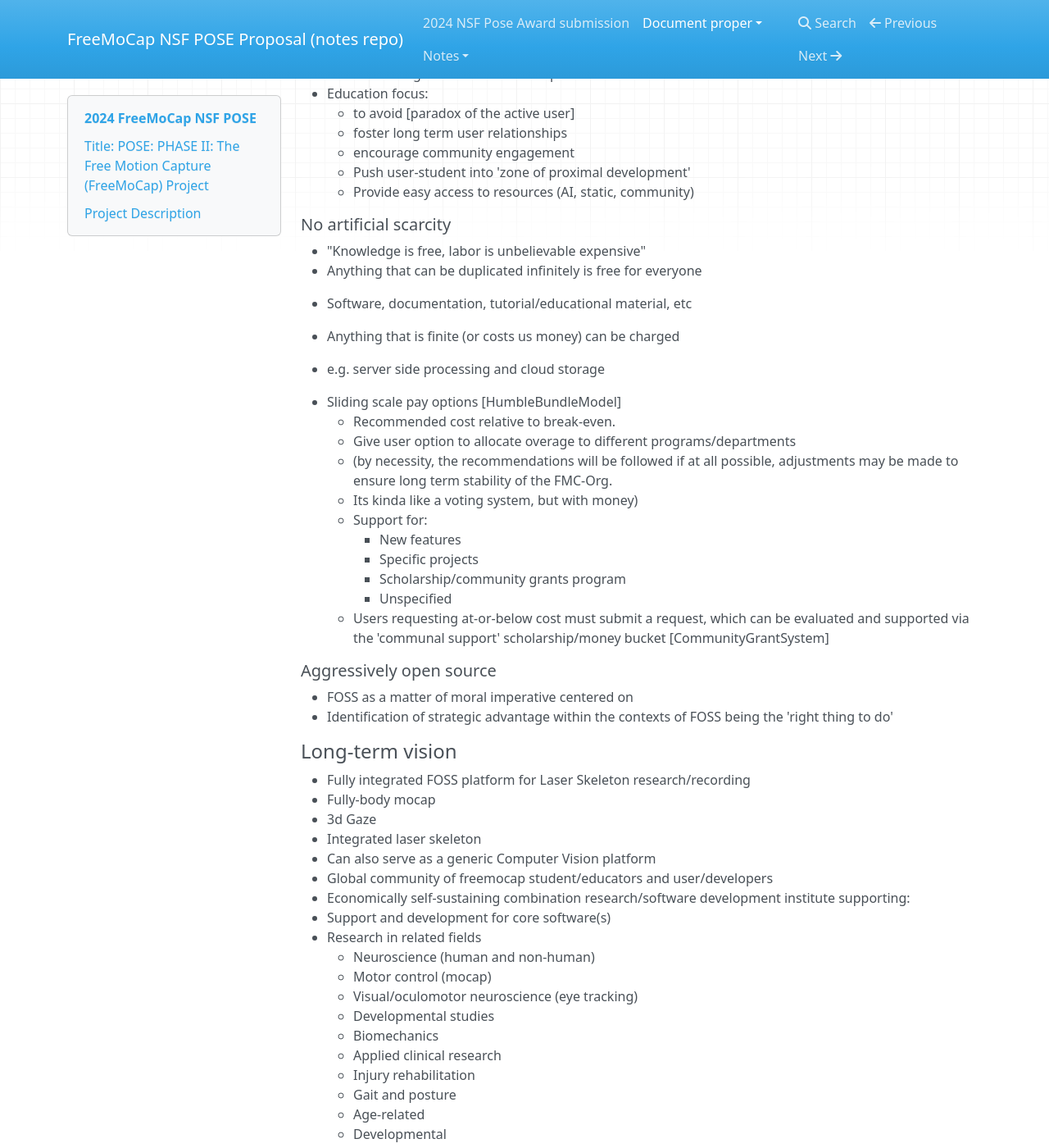
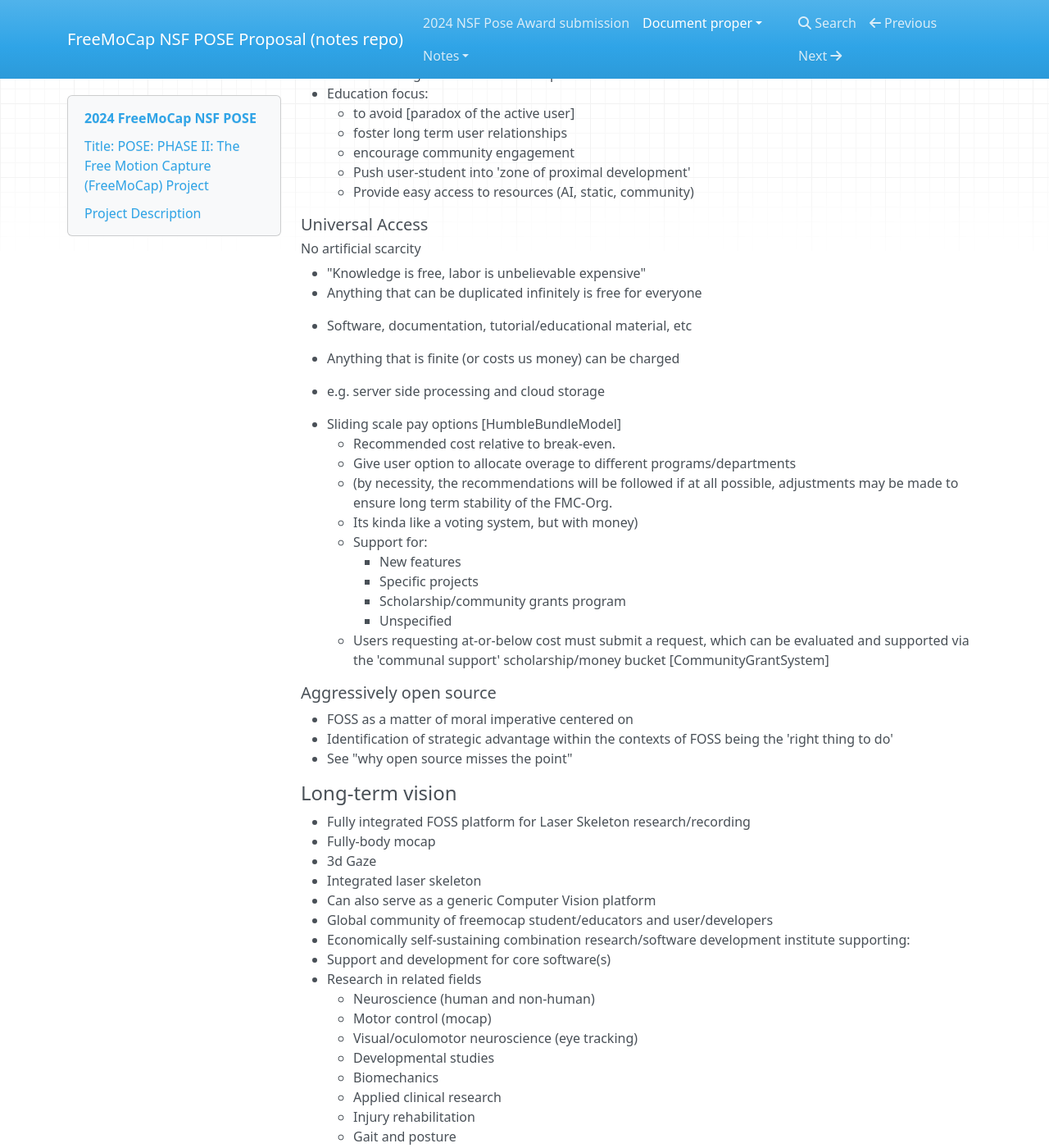
Before and after one commit to freemocap/2025-nsf-pose, an MkDocs documentation site: the page built from docs/document-proper/2024-freemocap-nsf-pose-outline.md, in a window 1280 px wide and 1400 px high, scrolled down 1087 px. Shown: the whole window at 82% size. Built offline with MkDocs 1.6.1, drawn with Linux system fonts in a browser that asks for light colours; nearby versions of some CDN libraries.

Commit message:
Jul 20, 2024, 1:05 PM

```diff
--- a/docs/document-proper/2024-freemocap-nsf-pose-outline.md
+++ b/docs/document-proper/2024-freemocap-nsf-pose-outline.md
@@ -47,8 +47,8 @@
       - Push user-student into 'zone of proximal development'
       - Provide easy access to resources (AI, static, community)
 
-##### No artificial scarcity
-
+##### Universal Access
+###### No artificial scarcity
 - "Knowledge is free, labor is unbelievable expensive"
 - Anything that can be duplicated infinitely is free for everyone
 
@@ -67,10 +67,10 @@
         - Scholarship/community grants program
         - Unspecified
     - Users requesting at-or-below cost must submit a request, which can be evaluated and supported via the 'communal support' scholarship/money bucket [CommunityGrantSystem]
-
 ##### Aggressively open source
 - FOSS as a matter of moral imperative centered on
   - Identification of strategic advantage within the contexts of FOSS being the 'right thing to do'
+  - See "why open source misses the point"
 #### Long-term vision
 
 - Fully integrated FOSS platform for Laser Skeleton research/recording
```
